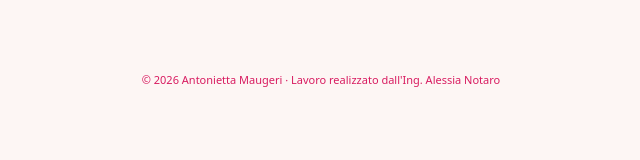
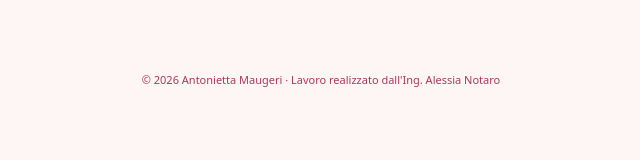
Before and after one commit to alessianotaro/prenotazioni-estetista, a website: page public/index.html in a window 1280 px wide. Shown: the full height of the page, 319-959 px from the left. Drawn offline with Linux system fonts and the light colour scheme; no server answers.

Commit message:
Add files via upload

```diff
--- a/public/index.html
+++ b/public/index.html
@@ -11,7 +11,7 @@
   <div class="w" id="app"></div>
   <script src="app.js"></script>
 </body>
-<footer style="text-align: center; font-size: 11px; color: #d81b60; margin: 30px 0 15px 0; padding: 10px;">
+<footer style="text-align: center; font-size: 11px; color: #aa3862; margin: 30px 0 15px 0; padding: 10px;">
     &copy; 2026 Antonietta Maugeri · Lavoro realizzato dall'Ing. Alessia Notaro
 </footer>
 </html>
```
